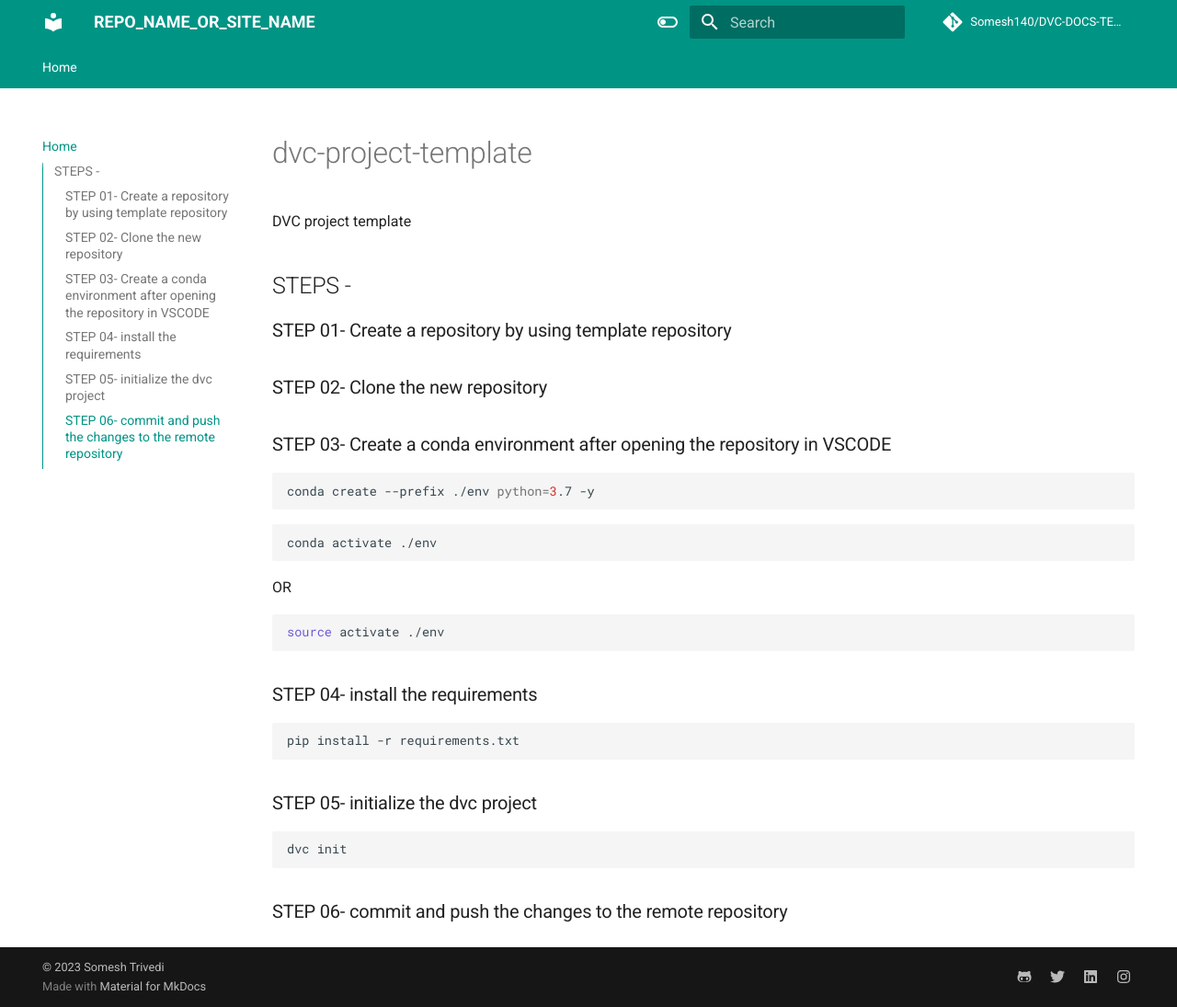
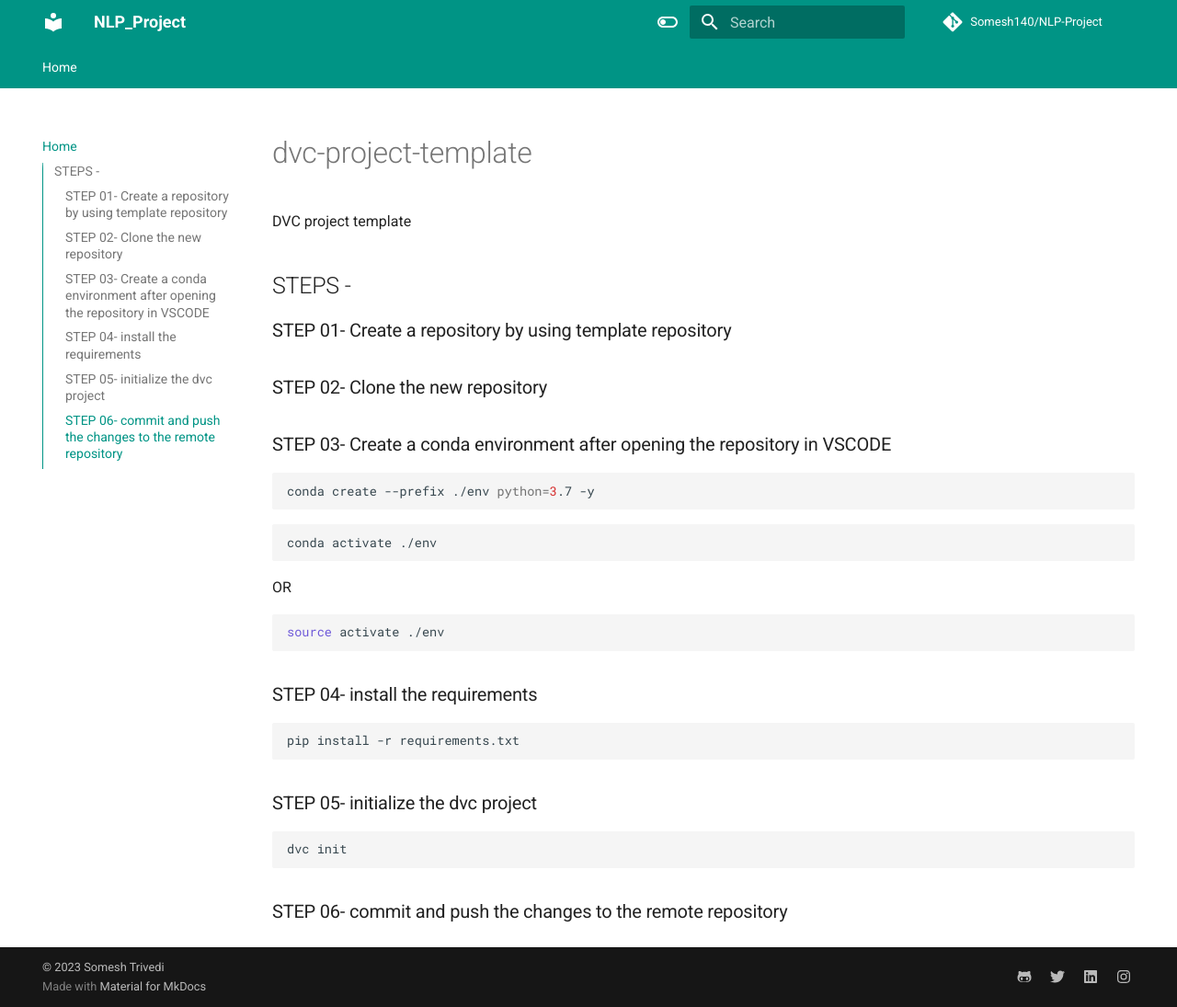
Before and after one commit to Somesh140/NLP-Project, an MkDocs documentation site: the page built from docs/index.md, in a window 1280 px wide and 1095 px high. Shown: the whole window at 92% size. Built offline with MkDocs 1.6.1 and Material for MkDocs 9.7.7, drawn with Linux system fonts in a browser that asks for light colours; comment, search, counter and statistics services are not loaded.

Commit message:
reponame added

```diff
--- a/mkdocs.yml
+++ b/mkdocs.yml
@@ -1,6 +1,6 @@
 # Project information
-site_name: REPO_NAME_OR_SITE_NAME
-# defeine TOC or order of website-
+site_name: NLP_Project
+# define TOC or order of website-
 nav:
   - Home: index.md
 
@@ -9,8 +9,8 @@ site_description: >-
   DESCRIPTION
 
 # Repository
-repo_name: Somesh140/DVC-DOCS-TEMPLATE
-repo_url: https://github.com/Somesh140/DVC-DOCS-TEMPLATE
+repo_name: Somesh140/NLP-Project
+repo_url: https://github.com/Somesh140/NLP-Project
 
 # Configuration
 theme:
```
